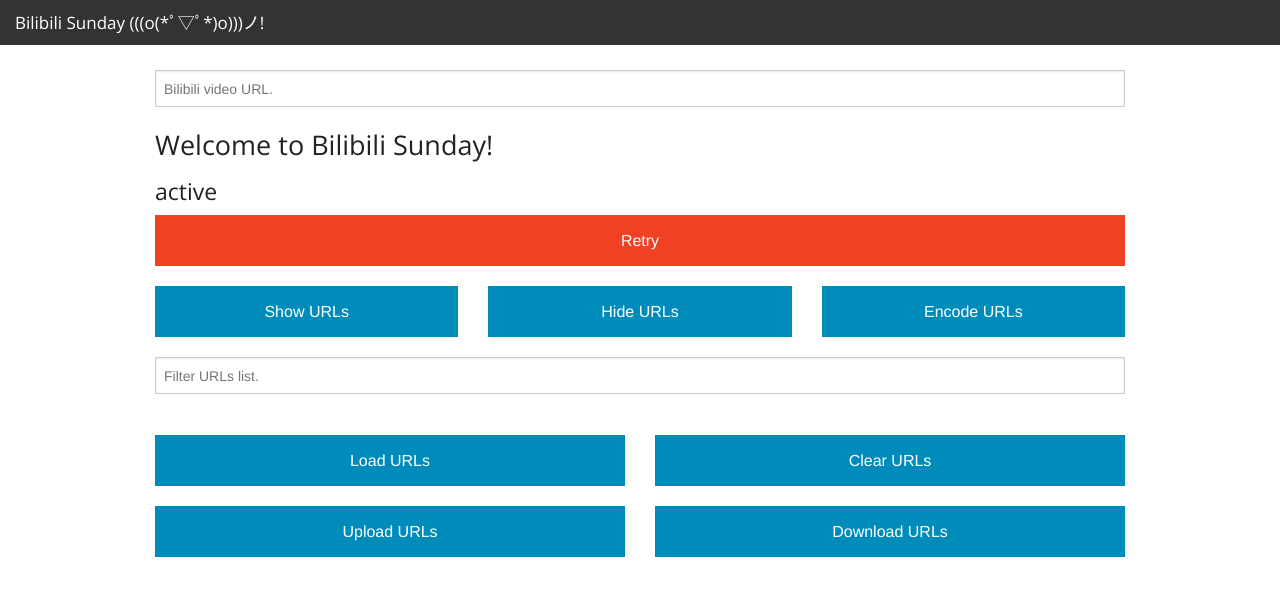
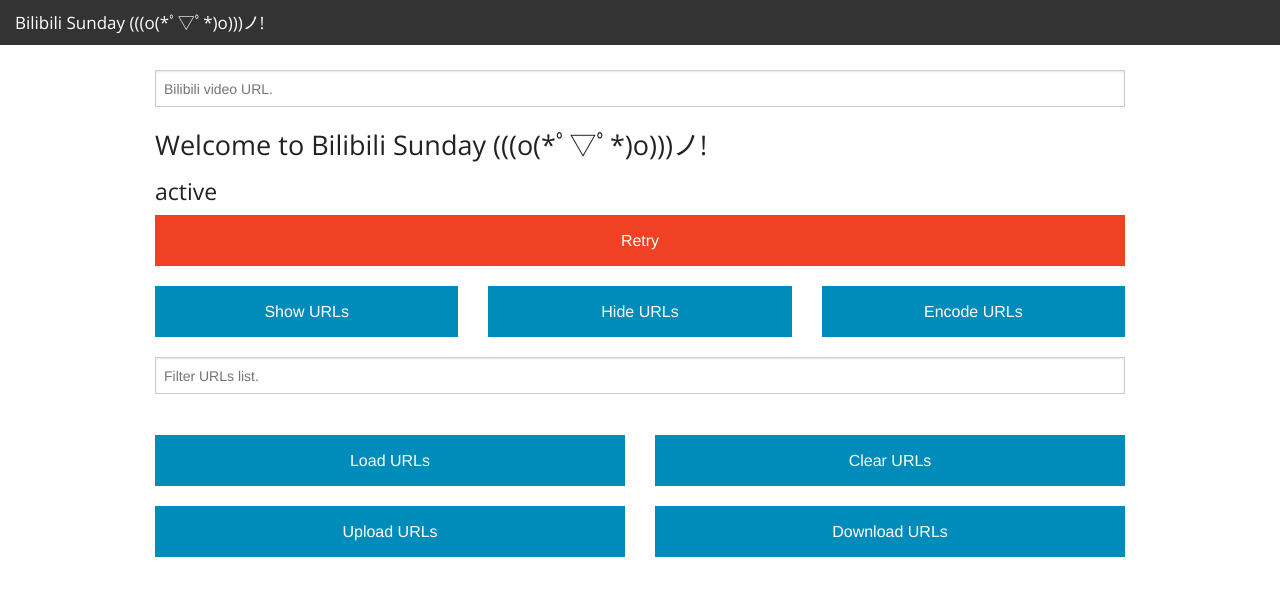
Before and after one commit to isundaylee/bilibili_sunday_webui, a plain HTML site: page index.html in a window 1280 px wide. Drawn offline with nearby package versions, Linux system fonts and the light colour scheme.

Commit message:
Adds cute icon more.

```diff
--- a/index.html
+++ b/index.html
@@ -29,7 +29,7 @@
 
     <div class="row">
       <div class="small-12 column">
-        <h3 id="title">Welcome to Bilibili Sunday! </h3>
+        <h3 id="title">Welcome to Bilibili Sunday (((o(*ﾟ▽ﾟ*)o)))ノ! </h3>
       </div>
     </div>
 
```
